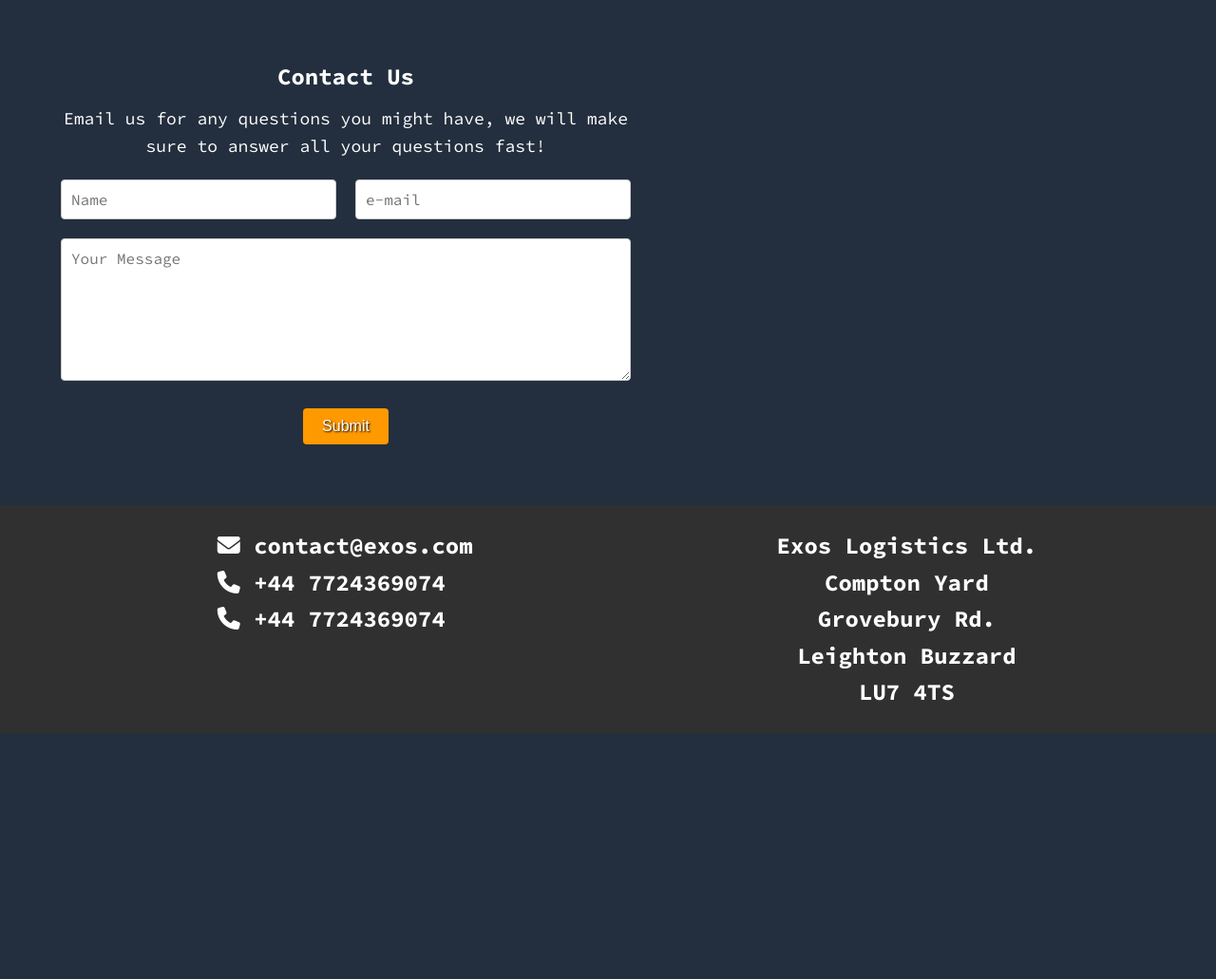
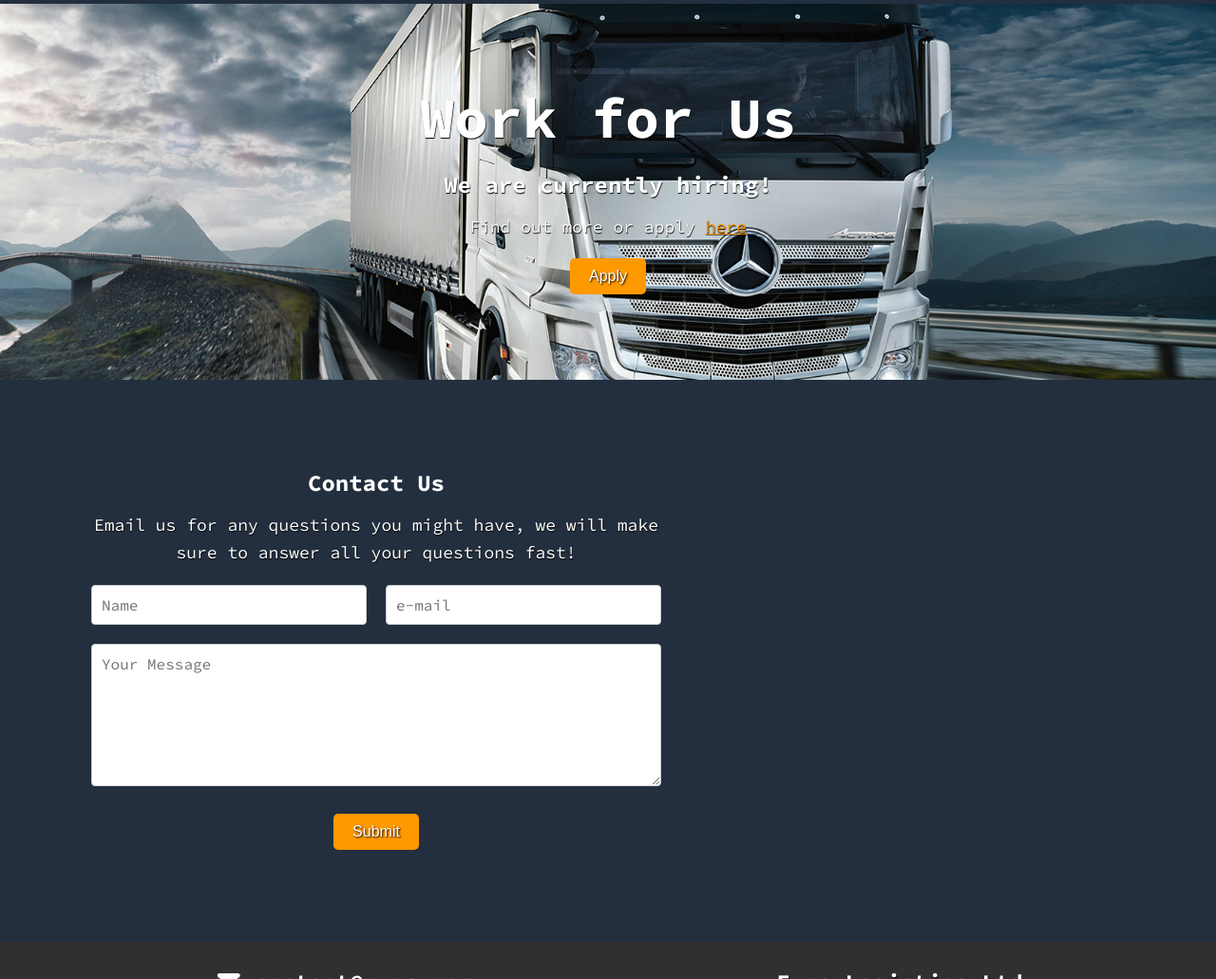
Before and after one commit to MattB1995/company_website, a plain HTML site: page index.html in a window 1280 px wide. Shown: the part 1769-2800 px from the top of the page at 95% size. Before the commit the page ends 2541 px from the top, so only its background shows below. Drawn offline with Linux system fonts and the light colour scheme; some packages are replaced by stand-ins of ours.

Commit message:
added work for us section to be continued on this

```diff
--- a/index.html
+++ b/index.html
@@ -36,7 +36,7 @@
             <ul class="nav__list">
                 <li class="nav__item"><a href="#home" class="nav__link">Home</a></li>
                 <li class="nav__item"><a href="#about" class="nav__link">About Us</a></li>
-                <li class="nav__item"><a href="#jobs" class="nav__link">Work for Us</a></li>
+                <li class="nav__item"><a href="#work" class="nav__link">Work for Us</a></li>
                 <li class="nav__item"><a href="#fleet" class="nav__link">Our fleet</a></li>
                 <li class="nav__item"><a href="#contact" class="nav__link">Contact Us</a></li>
             </ul>
@@ -49,7 +49,7 @@
             <img src="images/logo_large.jpg" alt="">
         </div>
         <div>
-            <h3 id="logo-text">We are Exos Logistics - Service partner of <strong>Amazon</strong></h3>
+            <h3 id="logo-text">We are Exos Logistics - Service partner of <span class="partner-text">Amazon</span></h3>
         </div>
     </section>
     <section class="about-us" id="about">
@@ -73,7 +73,17 @@
         </div>
     </div>
     </section>
-    <section class="contact">
+    <section class="work-for-us" id="work">
+        <div>
+            <h2>Work for Us</h2><br>
+            <h3>We are currently hiring!</h3>
+            <p>Find out more or apply <span class="apply-here-text">here</span></p>
+        </div>
+        <div>
+            <button class="btn">Apply</button>
+        </div>
+    </section>
+    <section class="contact" id="contact">
         <div class="contact__form">
             <h3>Contact Us</h3>
             <p>Email us for any questions you might have, we will make sure to answer all your questions fast!</p>
@@ -115,7 +125,7 @@
             </ul>
         </div>
         <div class="footer-address">
-            <p>Exos Logistics Ltd.<br>Compton Yard<br>Grovebury Rd.<br>Leighton Buzzard<br>LU7 4TS</p>
+            <p>Exos Logistics Ltd.<br>Grovebury Rd.<br>Leighton Buzzard<br>LU7 4TS</p>
         </div>
     </footer>
 
--- a/styles.css
+++ b/styles.css
@@ -35,6 +35,7 @@
     --bs: 0.25em 0.25em 0.75em rgba(0,0,0,.25),
           0.125em 0.125em 0.25em rgba(0,0,0,.15);
     --tx: 1px 1px 2px black;
+    --tx-2: 0.5px 0.5px 1px black;
 }
 
 @media (min-width: 800px) {
@@ -154,13 +155,15 @@
     flex-direction: row;
     align-items: center;
     justify-content: space-around;
-
     padding: 4rem;
 }
+
+
 
 .contact__form {
     width: 100%;
     max-width: 600px;
+    margin: 2rem;
 }
 
 .contact__form h3 {
@@ -211,9 +214,9 @@
     padding: 10px 20px;
     font-size: 16px;
     border: none;
-    border-radius: 4px;
+    border-radius: 5px;
     background-color: var(--clr-amz-accent-1);
-    color: white;
+    color: var(--clr-light);
     cursor: pointer;
     text-shadow: var(--tx);
 }
@@ -227,13 +230,33 @@
     .top-row {
         flex-direction: column;
     }
+    .contact {
+        flex-direction: column;
+    }
+    #map {
+        margin: 2rem;
+    }
 }
 
 
 #map {
     height: 400px;
     width: 600px;
+    margin: 2rem;
+    min-width: 400px;
 
+}
+
+.work-for-us {
+    background-image: url("../images/actr-7.jpg");
+    background-size: cover;
+    background-position: center;
+}
+
+
+.work-for-us h3, h2, p {
+    color: inherit;
+    text-shadow: var(--tx-2);
 }
 
 
@@ -279,3 +302,19 @@
 .footer-contact {
     text-align: start;
 }
+
+
+.apply-here-text {
+    color: var(--clr-amz-accent-1);
+    text-decoration: underline;
+}
+
+.apply-here-text:hover {
+    color: var(--clr-amz-accent-1-dark);
+}
+
+.partner-text {
+    color: var(--clr-amz-accent-1);
+    text-shadow: var(--tx-2);
+
+}
```
Also changed, not shown: images/actr-1.jpg (added), images/actr-2.jpg (added), images/actr-3.jpg (added), images/actr-4.jpg (added), images/actr-5.jpg (added), images/actr-6.webp (added), images/actr-7.jpg (added), images/actr-8.jpg (added), images/actr-9.jpg (added).
